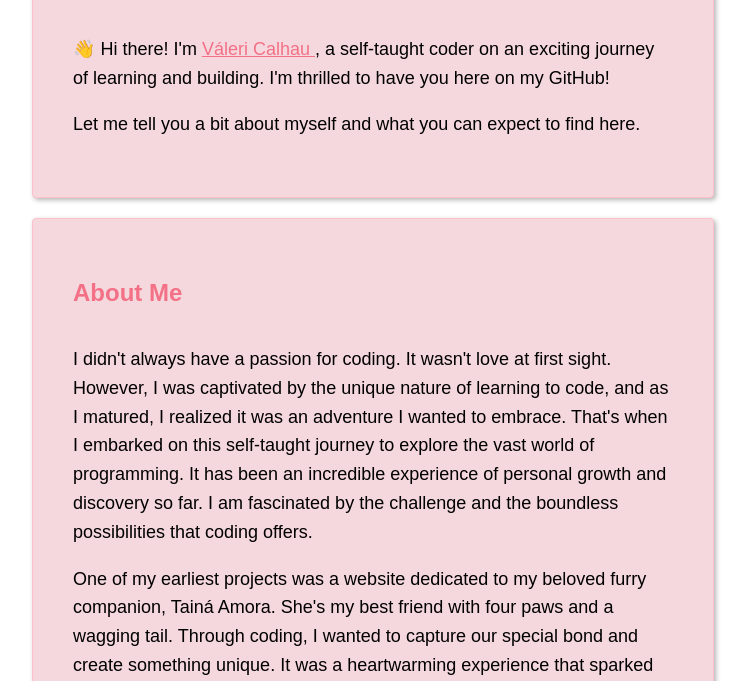
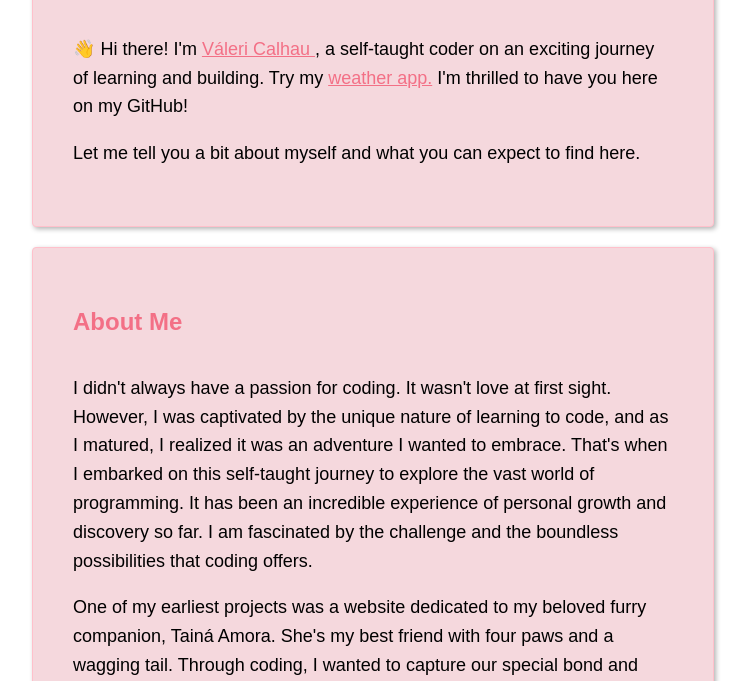
Before and after one commit to valeridev/valeridev.github.io, a plain HTML site: page index.html in a window 1280 px wide. Shown: the part 100-781 px from the top of the page, without its empty margins (267-1016 px from the left). Drawn offline with Linux system fonts and the light colour scheme.

Commit message:
Update index.html

```diff
--- a/index.html
+++ b/index.html
@@ -45,8 +45,8 @@
 
             <p>👋 Hi there! I'm <a href="https://www.linkedin.com/in/v%C3%A1leri-calhau-9279b927a/" target="_blank"
                     rel="noopener noreferrer" style="color: rgb(243, 112, 134);"> Váleri Calhau <a />, a self-taught
-                    coder on an exciting journey of learning and building. I'm
-                    thrilled to have you here on my GitHub!</p>
+                    coder on an exciting journey of learning and building. Try my <a href="https://github.com/valeridev/weathershecodesplus.html/blob/main/github4.html" target"_blank" rel="noopener noreferrer" style="color: rgb(243, 112, 134);"> weather app.<a />
+                        I'm thrilled to have you here on my GitHub!</p>
             <p>Let me tell you a bit about myself and what you can expect to find here.</p>
         </div>
 
```
